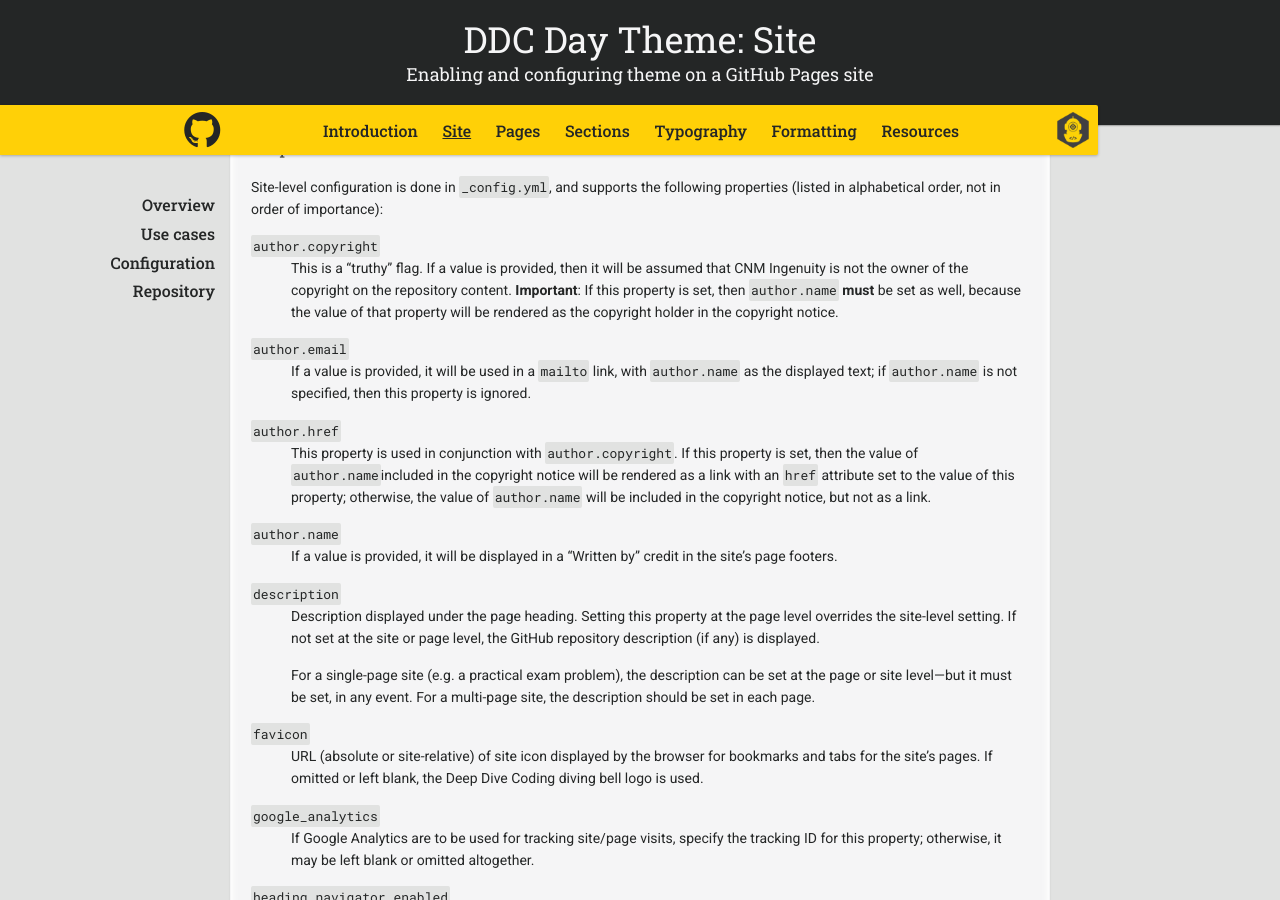
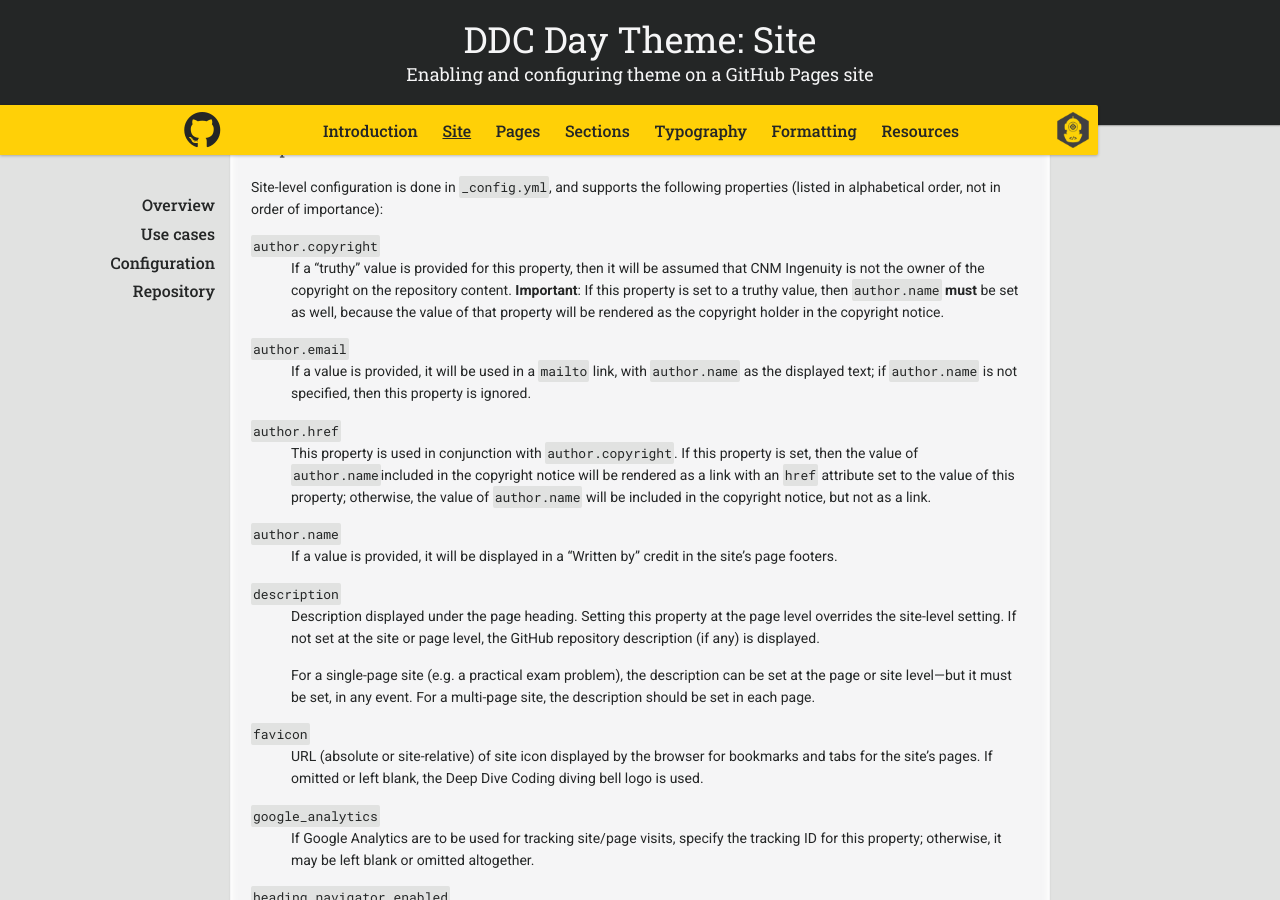
Before and after one commit to ddc-java/ddc-day, a Jekyll site: the page built from site.md, in a window 1280 px wide and 900 px high, scrolled down 579 px. Built offline with Jekyll 4.4.1, drawn with Linux system fonts in a browser that asks for light colours; nearby versions of some CDN libraries; our own code applies the rules of GitHub Pages for plain Markdown files.

Commit message:
Handle non-CNMI copyrights

```diff
--- a/site.md
+++ b/site.md
@@ -25,7 +25,7 @@ Site-level configuration is done in `_config.yml`, and supports the following pr
 
 `author.copyright`
 
-: This is a "truthy" flag. If a value is provided, then it will be assumed that CNM Ingenuity is not the owner of the copyright on the repository content. **Important**: If this property is set, then `author.name` **must** be set as well, because the value of that property will be rendered as the copyright holder in the copyright notice.
+: If a "truthy" value is provided for this property, then it will be assumed that CNM Ingenuity is not the owner of the copyright on the repository content. **Important**: If this property is set to a truthy value, then `author.name` **must** be set as well, because the value of that property will be rendered as the copyright holder in the copyright notice.
 
 `author.email`
 
```
